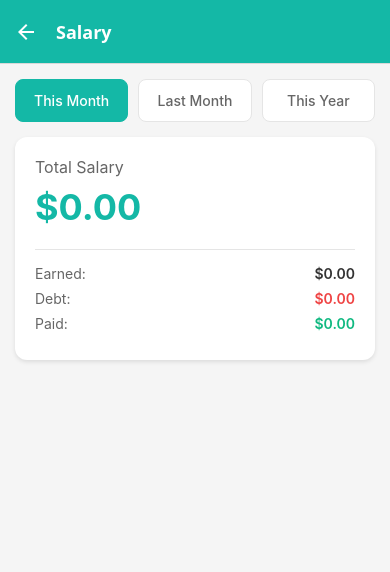
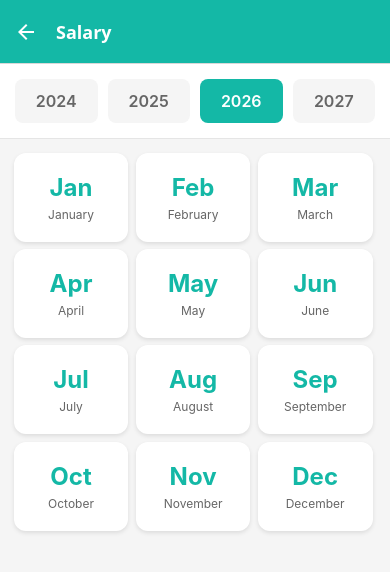
Before and after one commit to Kasstaneda1/admin-system-mobile, a React Native app: screen /Salary in a window 390 px wide. Shown: the top 572 px of the page. Built offline with nearby package versions, Linux system fonts and the light colour scheme.

Commit message:
Redesign SalaryScreen with year calendar view and month statistics

```diff
--- a/src/screens/SalaryScreen.js
+++ b/src/screens/SalaryScreen.js
@@ -6,169 +6,194 @@ import {
   StyleSheet,
   TouchableOpacity,
   ActivityIndicator,
-  RefreshControl,
+  Modal,
 } from 'react-native';
 import { salaryAPI } from '../services/api';
 
+const MONTHS = [
+  'January', 'February', 'March', 'April', 'May', 'June',
+  'July', 'August', 'September', 'October', 'November', 'December'
+];
+
+const MONTH_SHORTS = [
+  'Jan', 'Feb', 'Mar', 'Apr', 'May', 'Jun',
+  'Jul', 'Aug', 'Sep', 'Oct', 'Nov', 'Dec'
+];
+
 export default function SalaryScreen() {
-  const [salaryData, setSalaryData] = useState(null);
-  const [payments, setPayments] = useState([]);
-  const [loading, setLoading] = useState(true);
-  const [refreshing, setRefreshing] = useState(false);
-  const [selectedPeriod, setSelectedPeriod] = useState('current_month');
+  const currentYear = new Date().getFullYear();
+  const [selectedYear, setSelectedYear] = useState(currentYear);
+  const [selectedMonth, setSelectedMonth] = useState(null);
+  const [monthData, setMonthData] = useState(null);
+  const [loading, setLoading] = useState(false);
+  const [showModal, setShowModal] = useState(false);
 
-  useEffect(() => {
-    loadData();
-  }, [selectedPeriod]);
+  // Generate array of years (current year ± 2 years)
+  const years = [currentYear - 2, currentYear - 1, currentYear, currentYear + 1];
 
-  const loadData = async () => {
+  const handleMonthPress = async (monthIndex) => {
+    setSelectedMonth(monthIndex);
+    setLoading(true);
+    setShowModal(true);
+
     try {
-      const { startDate, endDate } = getDateRange(selectedPeriod);
+      // Calculate date range for selected month
+      const startDate = new Date(selectedYear, monthIndex, 1);
+      const endDate = new Date(selectedYear, monthIndex + 1, 0);
 
-      const [salaryResponse, paymentsResponse] = await Promise.all([
-        salaryAPI.getSalaryData(startDate, endDate),
-        salaryAPI.getPayments(),
-      ]);
+      const startDateStr = startDate.toISOString().split('T')[0];
+      const endDateStr = endDate.toISOString().split('T')[0];
 
-      setSalaryData(salaryResponse);
-      setPayments(paymentsResponse);
+      const data = await salaryAPI.getSalaryData(startDateStr, endDateStr);
+      setMonthData(data);
     } catch (error) {
-      console.error('Failed to load salary data:', error);
+      console.error('Failed to load month data:', error);
     } finally {
       setLoading(false);
-      setRefreshing(false);
     }
   };
 
-  const getDateRange = (period) => {
-    const now = new Date();
-    let startDate, endDate;
-
-    switch (period) {
-      case 'current_month':
-        startDate = new Date(now.getFullYear(), now.getMonth(), 1);
-        endDate = new Date(now.getFullYear(), now.getMonth() + 1, 0);
-        break;
-      case 'last_month':
-        startDate = new Date(now.getFullYear(), now.getMonth() - 1, 1);
-        endDate = new Date(now.getFullYear(), now.getMonth(), 0);
-        break;
-      case 'current_year':
-        startDate = new Date(now.getFullYear(), 0, 1);
-        endDate = new Date(now.getFullYear(), 11, 31);
-        break;
-      default:
-        startDate = new Date(now.getFullYear(), now.getMonth(), 1);
-        endDate = new Date(now.getFullYear(), now.getMonth() + 1, 0);
-    }
-
-    return {
-      startDate: startDate.toISOString().split('T')[0],
-      endDate: endDate.toISOString().split('T')[0],
-    };
+  const closeModal = () => {
+    setShowModal(false);
+    setSelectedMonth(null);
+    setMonthData(null);
   };
 
-  const onRefresh = () => {
-    setRefreshing(true);
-    loadData();
-  };
-
-  if (loading) {
-    return (
-      <View style={styles.centerContainer}>
-        <ActivityIndicator size="large" color="#14B8A6" />
-      </View>
-    );
-  }
-
   return (
-    <ScrollView
-      style={styles.container}
-      refreshControl={
-        <RefreshControl
-          refreshing={refreshing}
-          onRefresh={onRefresh}
-          colors={['#14B8A6']}
-        />
-      }
-    >
-      {/* Period Selector */}
-      <View style={styles.periodSelector}>
-        <TouchableOpacity
-          style={[styles.periodButton, selectedPeriod === 'current_month' && styles.periodButtonActive]}
-          onPress={() => setSelectedPeriod('current_month')}
-        >
-          <Text style={[styles.periodText, selectedPeriod === 'current_month' && styles.periodTextActive]}>
-            This Month
-          </Text>
-        </TouchableOpacity>
-        <TouchableOpacity
-          style={[styles.periodButton, selectedPeriod === 'last_month' && styles.periodButtonActive]}
-          onPress={() => setSelectedPeriod('last_month')}
-        >
-          <Text style={[styles.periodText, selectedPeriod === 'last_month' && styles.periodTextActive]}>
-            Last Month
-          </Text>
-        </TouchableOpacity>
-        <TouchableOpacity
-          style={[styles.periodButton, selectedPeriod === 'current_year' && styles.periodButtonActive]}
-          onPress={() => setSelectedPeriod('current_year')}
-        >
-          <Text style={[styles.periodText, selectedPeriod === 'current_year' && styles.periodTextActive]}>
-            This Year
-          </Text>
-        </TouchableOpacity>
+    <View style={styles.container}>
+      {/* Year Selector */}
+      <View style={styles.yearSelector}>
+        {years.map((year) => (
+          <TouchableOpacity
+            key={year}
+            style={[
+              styles.yearButton,
+              selectedYear === year && styles.yearButtonActive,
+            ]}
+            onPress={() => setSelectedYear(year)}
+          >
+            <Text
+              style={[
+                styles.yearText,
+                selectedYear === year && styles.yearTextActive,
+              ]}
+            >
+              {year}
+            </Text>
+          </TouchableOpacity>
+        ))}
       </View>
 
-      {/* Salary Summary */}
-      {salaryData && (
-        <View style={styles.summaryCard}>
-          <Text style={styles.summaryTitle}>Total Salary</Text>
-          <Text style={styles.summaryAmount}>
-            ${parseFloat(salaryData.totalSalary || 0).toFixed(2)}
-          </Text>
+      {/* Month Calendar Grid */}
+      <ScrollView style={styles.scrollView}>
+        <View style={styles.calendarGrid}>
+          {MONTHS.map((month, index) => (
+            <TouchableOpacity
+              key={index}
+              style={styles.monthCard}
+              onPress={() => handleMonthPress(index)}
+            >
+              <Text style={styles.monthName}>{MONTH_SHORTS[index]}</Text>
+              <Text style={styles.monthFullName}>{month}</Text>
+            </TouchableOpacity>
+          ))}
+        </View>
+      </ScrollView>
 
-          <View style={styles.summaryDetails}>
-            <DetailRow label="Earned" value={`$${parseFloat(salaryData.totalEarned || 0).toFixed(2)}`} />
-            <DetailRow label="Debt" value={`$${parseFloat(salaryData.totalDebt || 0).toFixed(2)}`} color="#ef4444" />
-            <DetailRow label="Paid" value={`$${parseFloat(salaryData.totalPaid || 0).toFixed(2)}`} color="#10b981" />
+      {/* Month Details Modal */}
+      <Modal
+        visible={showModal}
+        transparent={true}
+        animationType="slide"
+        onRequestClose={closeModal}
+      >
+        <View style={styles.modalOverlay}>
+          <View style={styles.modalContent}>
+            {/* Modal Header */}
+            <View style={styles.modalHeader}>
+              <Text style={styles.modalTitle}>
+                {selectedMonth !== null ? MONTHS[selectedMonth] : ''} {selectedYear}
+              </Text>
+              <TouchableOpacity onPress={closeModal} style={styles.closeButton}>
+                <Text style={styles.closeButtonText}>✕</Text>
+              </TouchableOpacity>
+            </View>
+
+            {loading ? (
+              <View style={styles.loadingContainer}>
+                <ActivityIndicator size="large" color="#14B8A6" />
+              </View>
+            ) : monthData ? (
+              <ScrollView style={styles.modalBody}>
+                {/* To Pay - Main highlight */}
+                <View style={styles.toPayCard}>
+                  <Text style={styles.toPayLabel}>To Pay</Text>
+                  <Text style={styles.toPayAmount}>
+                    ${parseFloat(monthData.totalSalary || 0).toFixed(2)}
+                  </Text>
+                </View>
+
+                {/* Statistics Grid */}
+                <View style={styles.statsGrid}>
+                  <StatCard
+                    label="Total Earned"
+                    value={`$${parseFloat(monthData.totalEarned || 0).toFixed(2)}`}
+                    color="#10b981"
+                  />
+                  <StatCard
+                    label="Cash"
+                    value={`$${parseFloat(monthData.cash || 0).toFixed(2)}`}
+                    color="#14B8A6"
+                  />
+                  <StatCard
+                    label="Checks"
+                    value={`$${parseFloat(monthData.checks || 0).toFixed(2)}`}
+                    color="#f59e0b"
+                  />
+                  <StatCard
+                    label="Debt"
+                    value={`$${parseFloat(monthData.totalDebt || 0).toFixed(2)}`}
+                    color="#ef4444"
+                  />
+                </View>
+
+                {/* Additional Info */}
+                <View style={styles.infoCard}>
+                  <InfoRow label="Records" value={monthData.recordsCount || 0} />
+                  <InfoRow
+                    label="Already Paid"
+                    value={`$${parseFloat(monthData.totalPaid || 0).toFixed(2)}`}
+                  />
+                </View>
+              </ScrollView>
+            ) : (
+              <View style={styles.emptyContainer}>
+                <Text style={styles.emptyText}>No data available</Text>
+              </View>
+            )}
           </View>
         </View>
-      )}
-
-      {/* Recent Payments */}
-      {payments.length > 0 && (
-        <View style={styles.section}>
-          <Text style={styles.sectionTitle}>Recent Payments</Text>
-          {payments.slice(0, 10).map((payment) => (
-            <View key={payment.id} style={styles.paymentCard}>
-              <View style={styles.paymentHeader}>
-                <Text style={styles.paymentAmount}>
-                  ${parseFloat(payment.amount).toFixed(2)}
-                </Text>
-                <Text style={styles.paymentDate}>
-                  {new Date(payment.payment_date).toLocaleDateString()}
-                </Text>
-              </View>
-              {payment.payment_method && (
-                <Text style={styles.paymentMethod}>{payment.payment_method}</Text>
-              )}
-              {payment.notes && (
-                <Text style={styles.paymentNotes}>{payment.notes}</Text>
-              )}
-            </View>
-          ))}
-        </View>
-      )}
-    </ScrollView>
+      </Modal>
+    </View>
   );
 }
 
-function DetailRow({ label, value, color = '#333' }) {
+// Stat Card Component
+function StatCard({ label, value, color }) {
   return (
-    <View style={styles.detailRow}>
-      <Text style={styles.detailLabel}>{label}:</Text>
-      <Text style={[styles.detailValue, { color }]}>{value}</Text>
+    <View style={styles.statCard}>
+      <Text style={styles.statLabel}>{label}</Text>
+      <Text style={[styles.statValue, { color }]}>{value}</Text>
+    </View>
+  );
+}
+
+// Info Row Component
+function InfoRow({ label, value }) {
+  return (
+    <View style={styles.infoRow}>
+      <Text style={styles.infoLabel}>{label}:</Text>
+      <Text style={styles.infoValue}>{value}</Text>
     </View>
   );
 }
@@ -178,116 +203,180 @@ const styles = StyleSheet.create({
     flex: 1,
     backgroundColor: '#f5f5f5',
   },
-  centerContainer: {
-    flex: 1,
-    justifyContent: 'center',
-    alignItems: 'center',
-  },
-  periodSelector: {
+  yearSelector: {
     flexDirection: 'row',
     padding: 15,
     gap: 10,
+    backgroundColor: '#fff',
+    borderBottomWidth: 1,
+    borderBottomColor: '#e5e5e5',
   },
-  periodButton: {
+  yearButton: {
     flex: 1,
     padding: 12,
-    backgroundColor: '#fff',
+    backgroundColor: '#f5f5f5',
     borderRadius: 8,
     alignItems: 'center',
-    borderWidth: 1,
-    borderColor: '#e5e5e5',
   },
-  periodButtonActive: {
+  yearButtonActive: {
     backgroundColor: '#14B8A6',
-    borderColor: '#14B8A6',
   },
-  periodText: {
-    fontSize: 14,
+  yearText: {
+    fontSize: 16,
+    fontWeight: '600',
     color: '#666',
-    fontWeight: '500',
   },
-  periodTextActive: {
+  yearTextActive: {
     color: '#fff',
   },
-  summaryCard: {
+  scrollView: {
+    flex: 1,
+  },
+  calendarGrid: {
+    flexDirection: 'row',
+    flexWrap: 'wrap',
+    padding: 10,
+  },
+  monthCard: {
+    width: '31%',
+    margin: '1%',
     backgroundColor: '#fff',
-    margin: 15,
-    marginTop: 0,
+    borderRadius: 12,
     padding: 20,
-    borderRadius: 12,
+    alignItems: 'center',
     shadowColor: '#000',
     shadowOffset: { width: 0, height: 2 },
     shadowOpacity: 0.1,
     shadowRadius: 4,
     elevation: 3,
   },
-  summaryTitle: {
+  monthName: {
+    fontSize: 24,
+    fontWeight: 'bold',
+    color: '#14B8A6',
+    marginBottom: 5,
+  },
+  monthFullName: {
+    fontSize: 12,
+    color: '#666',
+  },
+  modalOverlay: {
+    flex: 1,
+    backgroundColor: 'rgba(0, 0, 0, 0.5)',
+    justifyContent: 'flex-end',
+  },
+  modalContent: {
+    backgroundColor: '#fff',
+    borderTopLeftRadius: 20,
+    borderTopRightRadius: 20,
+    maxHeight: '80%',
+    minHeight: '50%',
+  },
+  modalHeader: {
+    flexDirection: 'row',
+    justifyContent: 'space-between',
+    alignItems: 'center',
+    padding: 20,
+    borderBottomWidth: 1,
+    borderBottomColor: '#e5e5e5',
+  },
+  modalTitle: {
+    fontSize: 20,
+    fontWeight: 'bold',
+    color: '#333',
+  },
+  closeButton: {
+    width: 30,
+    height: 30,
+    borderRadius: 15,
+    backgroundColor: '#f5f5f5',
+    alignItems: 'center',
+    justifyContent: 'center',
+  },
+  closeButtonText: {
+    fontSize: 18,
+    color: '#666',
+  },
+  loadingContainer: {
+    flex: 1,
+    justifyContent: 'center',
+    alignItems: 'center',
+    paddingVertical: 40,
+  },
+  modalBody: {
+    padding: 20,
+  },
+  toPayCard: {
+    backgroundColor: '#14B8A6',
+    borderRadius: 16,
+    padding: 24,
+    alignItems: 'center',
+    marginBottom: 20,
+  },
+  toPayLabel: {
     fontSize: 16,
+    color: 'rgba(255, 255, 255, 0.9)',
+    marginBottom: 8,
+  },
+  toPayAmount: {
+    fontSize: 42,
+    fontWeight: 'bold',
+    color: '#fff',
+  },
+  statsGrid: {
+    flexDirection: 'row',
+    flexWrap: 'wrap',
+    marginBottom: 20,
+    gap: 10,
+  },
+  statCard: {
+    width: '48%',
+    backgroundColor: '#f9fafb',
+    borderRadius: 12,
+    padding: 16,
+    borderWidth: 1,
+    borderColor: '#e5e7eb',
+  },
+  statLabel: {
+    fontSize: 13,
     color: '#666',
     marginBottom: 8,
   },
-  summaryAmount: {
-    fontSize: 36,
+  statValue: {
+    fontSize: 20,
     fontWeight: 'bold',
-    color: '#14B8A6',
-    marginBottom: 20,
   },
-  summaryDetails: {
-    borderTopWidth: 1,
-    borderTopColor: '#e5e5e5',
-    paddingTop: 15,
+  infoCard: {
+    backgroundColor: '#fff',
+    borderRadius: 12,
+    padding: 16,
+    borderWidth: 1,
+    borderColor: '#e5e7eb',
   },
-  detailRow: {
+  infoRow: {
     flexDirection: 'row',
     justifyContent: 'space-between',
-    marginBottom: 8,
+    paddingVertical: 8,
+    borderBottomWidth: 1,
+    borderBottomColor: '#f3f4f6',
   },
-  detailLabel: {
+  infoLabel: {
     fontSize: 14,
     color: '#666',
   },
-  detailValue: {
+  infoValue: {
     fontSize: 14,
     fontWeight: '600',
+    color: '#333',
   },
-  section: {
-    padding: 15,
-    paddingTop: 0,
+  emptyContainer: {
+    flex: 1,
+    justifyContent: 'center',
+    alignItems: 'center',
+    paddingVertical: 40,
   },
-  sectionTitle: {
-    fontSize: 18,
-    fontWeight: '600',
-    color: '#333',
-    marginBottom: 15,
-  },
-  paymentCard: {
-    backgroundColor: '#fff',
-    padding: 15,
-    borderRadius: 8,
-    marginBottom: 10,
-  },
-  paymentHeader: {
-    flexDirection: 'row',
-    justifyContent: 'space-between',
-    alignItems: 'center',
-    marginBottom: 8,
-  },
-  paymentAmount: {
-    fontSize: 18,
-    fontWeight: '600',
-    color: '#10b981',
-  },
-  paymentDate: {
-    fontSize: 14,
-    color: '#666',
-  },
-  paymentMethod: {
-    fontSize: 14,
-    color: '#14B8A6',
-    marginBottom: 4,
-  },
-  paymentNotes: {
-    fontSize: 12,
+  emptyText: {
+    fontSize: 16,
     color: '#999',
   },
 });
```
